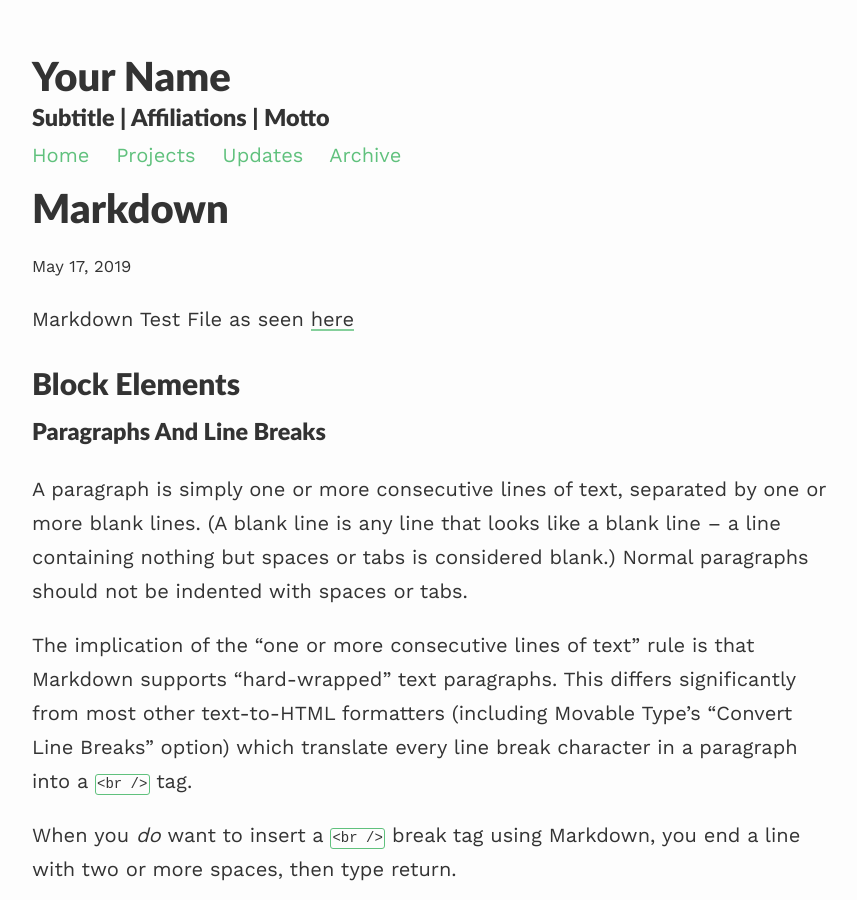
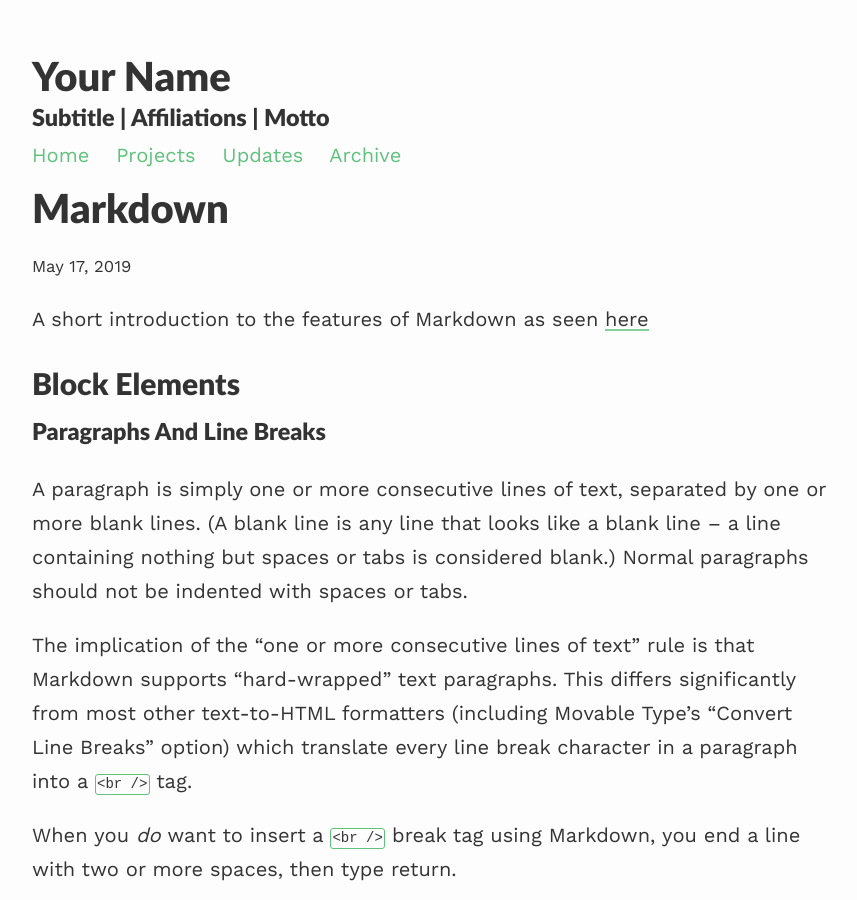
Before and after one commit to jitinnair1/gradfolio, a Jekyll site: the page built from _posts/2019-05-17-intro.md, in a window 1280 px wide and 900 px high. Shown: the whole window, without its empty margins (208-1065 px from the left). Built offline with Jekyll 4.4.1, drawn with Linux system fonts in a browser that asks for light colours; nearby versions of some CDN libraries.

Commit message:
Update 2019-05-17-intro.md

```diff
--- a/_posts/2019-05-17-intro.md
+++ b/_posts/2019-05-17-intro.md
@@ -3,8 +3,7 @@ layout: post
 title:  "Markdown"
 ---
 
-Markdown Test File as seen [here](https://github.com/mxstbr/markdown-test-file){:target="_blank"}
-
+A short introduction to the features of Markdown as seen [here](https://github.com/mxstbr/markdown-test-file){:target="_blank"}
 
 ## Block Elements
 
```
